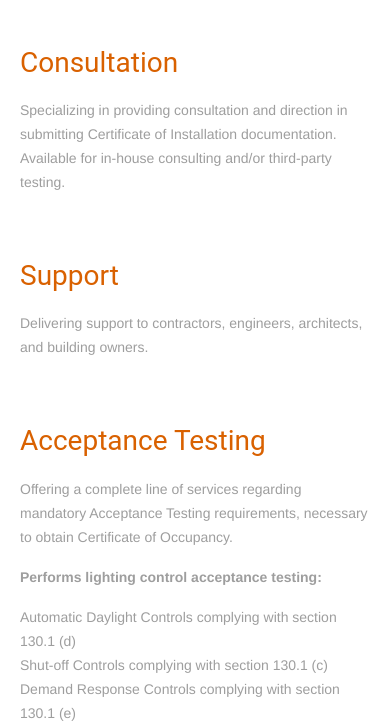
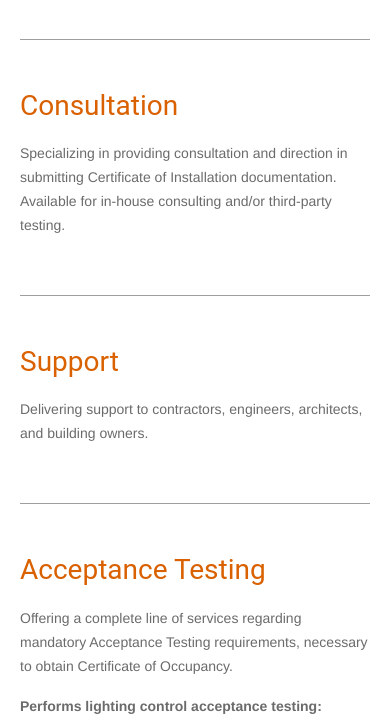
Before and after one commit to mapk/advcomplaince, a plain HTML site: page index.html in a window 390 px wide. Shown: the part 128-850 px from the top of the page. Drawn offline with nearby package versions, Linux system fonts and the light colour scheme.

Commit message:
added title

```diff
--- a/index.html
+++ b/index.html
@@ -3,7 +3,7 @@
     <head>
         <meta charset="utf-8">
         <meta http-equiv="x-ua-compatible" content="ie=edge">
-        <title></title>
+        <title>Advanced Compliance</title>
         <meta name="description" content="">
         <meta name="viewport" content="width=device-width, initial-scale=1">
 
--- a/sass/style.scss
+++ b/sass/style.scss
@@ -11,7 +11,7 @@ $susy: layout( 12 (4em 3em) after);
 
 
 html, body { height:100%; position:relative; } // For index page only
-body { border-top:5px solid $accent-color; color:$primary-color; }
+body { border-top:5px solid $accent-color; color:darken($primary-color,20%); }
 header { height:200px; background:$primary-color; border-top:5px solid $primary-color-dark;
 	display: -webkit-box;
   display: -webkit-flex;
@@ -54,8 +54,10 @@ a { color:$accent-color; }
 @media (max-width:767px) {
 	.content { @include container; margin-top:100px;
 		> div:nth-child(1) { width:auto; max-width:200px; }
-		> div:nth-child(2) { @include span(12 last);
-			> div { @include span(12 last); }
+		> div:nth-child(2) { @include span(12 last); border-top:1px solid $primary-color;
+			> div { @include span(12 last); border-top:1px solid $primary-color; padding-top:3em;
+				&:first-child { border-top:none; }
+			}
 			> div:nth-child(even) { @include span(12 last); }
 		}
 	}
```
Also changed, not shown: stylesheets/style.css.
